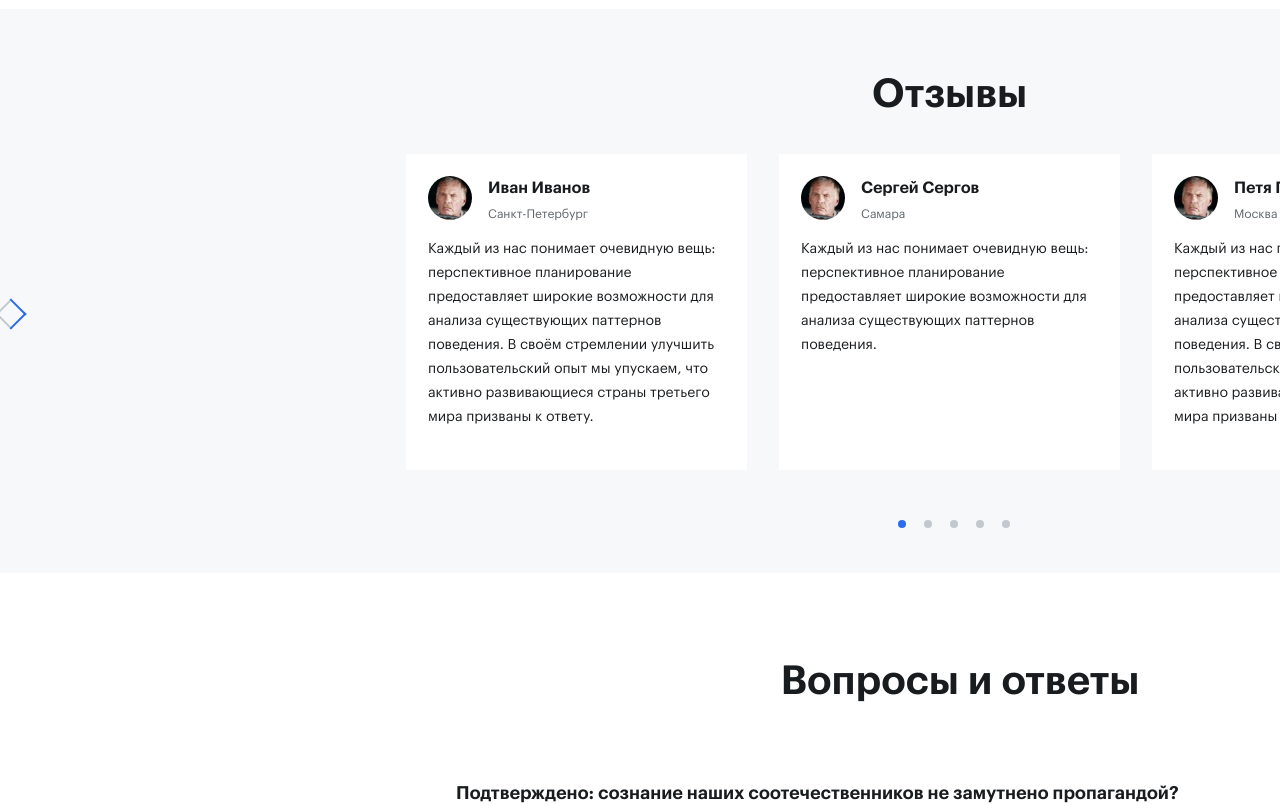
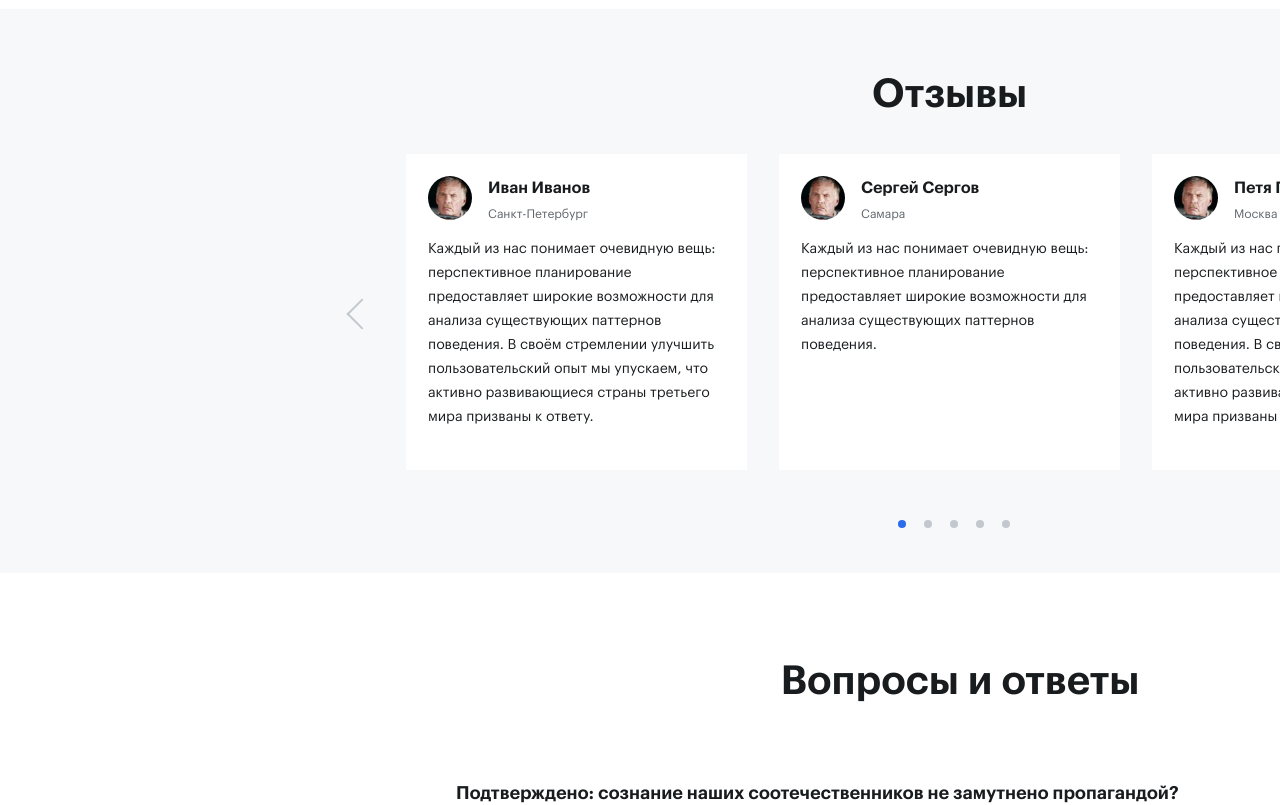
Before and after one commit to alexsandr23z/internetlab, a Next.js app: page / in a window 1280 px wide. Shown: the part 1920-2725 px from the top of the page. Built offline with nearby package versions, Linux system fonts and the light colour scheme.

Commit message:
меняет расстояние стрелок

```diff
--- a/app/sass/blocks/reviews.scss
+++ b/app/sass/blocks/reviews.scss
@@ -88,13 +88,13 @@
 }
 
 .reviews__arrow--left {
-  left: 351;
+  left: 351px;
   transform: rotate(-135deg);
 }
 
 .reviews__arrow--right {
   transform: rotate(45deg);
-  right: 298;
+  right: 298px;
 }
 
 .reviews__arrow--active {
```
